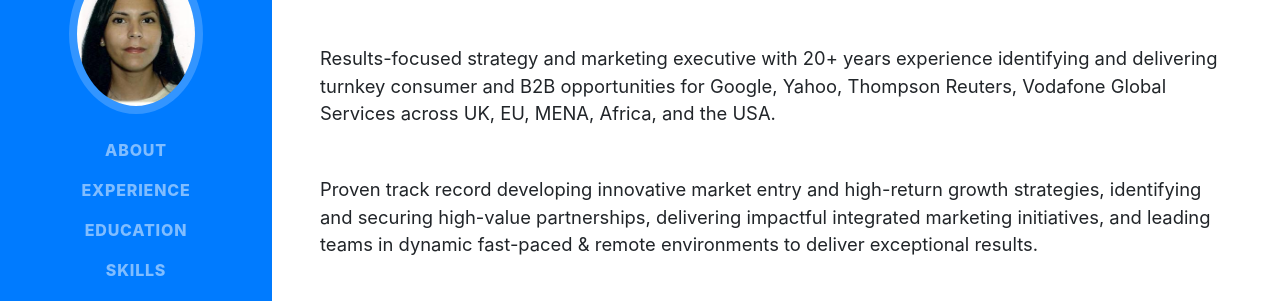
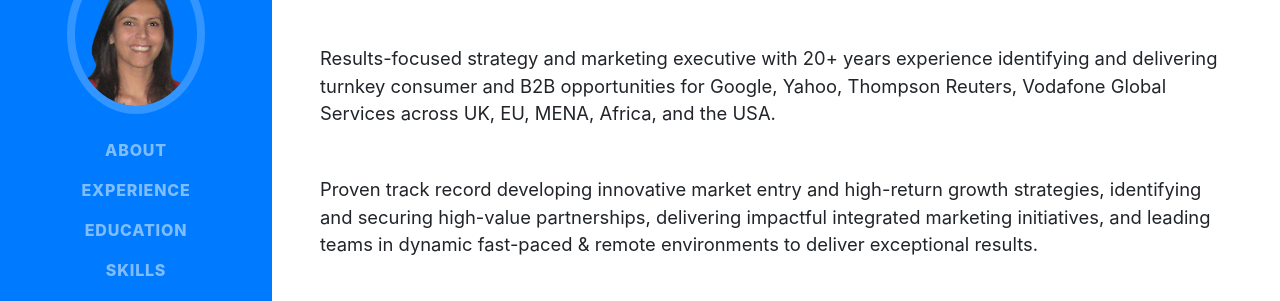
Before and after one commit to 08092010/Portfolio2019, a website with bundled scripts: page index.html in a window 1280 px wide. Shown: the part 262-563 px from the top of the page. Built offline with nearby package versions, Linux system fonts and the light colour scheme; a web font is replaced by a local one.

Commit message:
photo fix

```diff
--- a/index.html
+++ b/index.html
@@ -29,7 +29,7 @@
     <a class="navbar-brand js-scroll-trigger" href="#page-top">
       <span class="d-block d-lg-none">Doha Marzouk</span>
       <span class="d-none d-lg-block">
-        <img class="img-fluid img-profile rounded-circle mx-auto mb-2" src="img/profile.jpg" alt="">
+        <img class="img-fluid img-profile rounded-circle mx-auto mb-2" src="img/dmcopy.jpg" alt="">
       </span>
     </a>
     <button class="navbar-toggler" type="button" data-toggle="collapse" data-target="#navbarSupportedContent" aria-controls="navbarSupportedContent" aria-expanded="false" aria-label="Toggle navigation">
```
Also changed, not shown: img/DMcopy.jpg (added).
